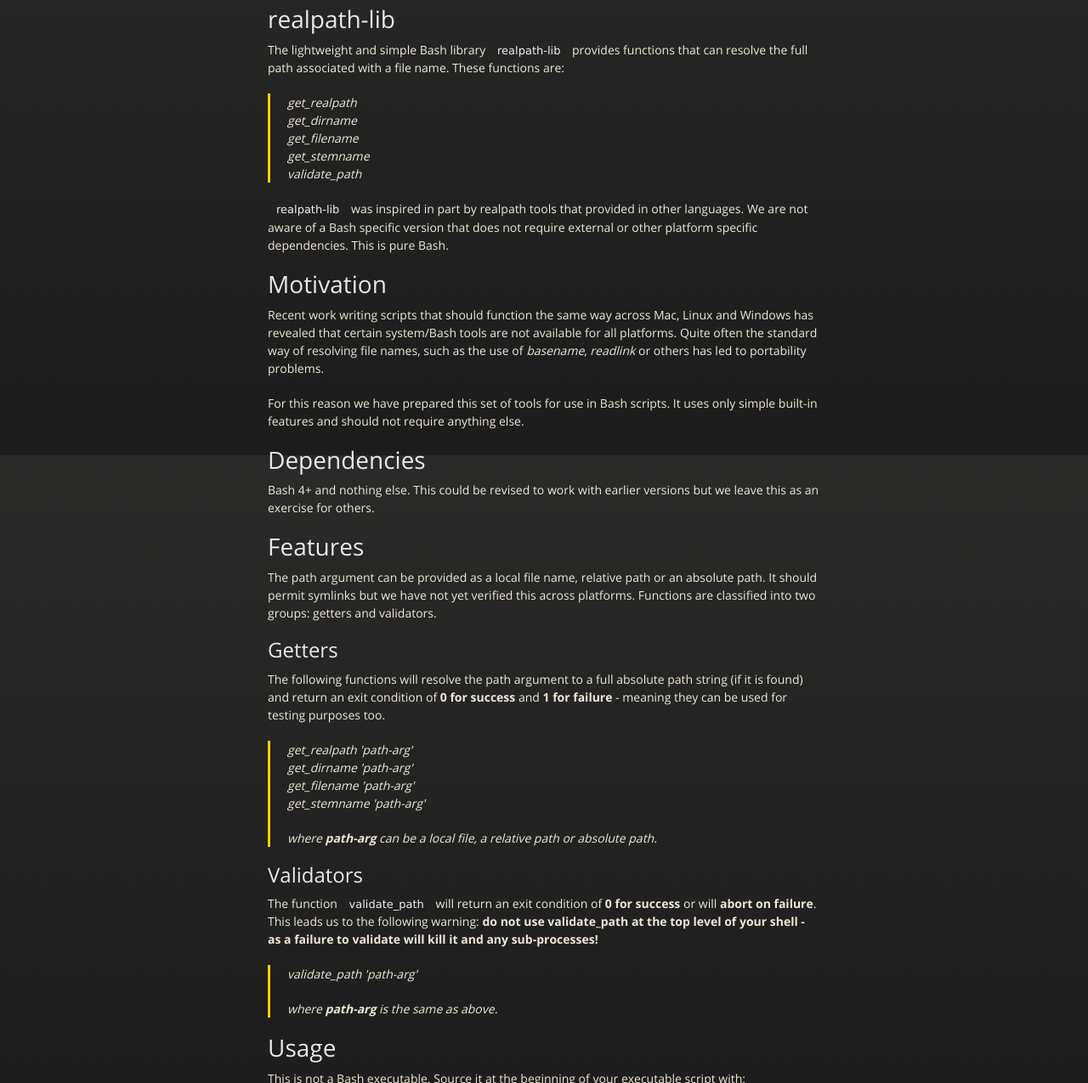
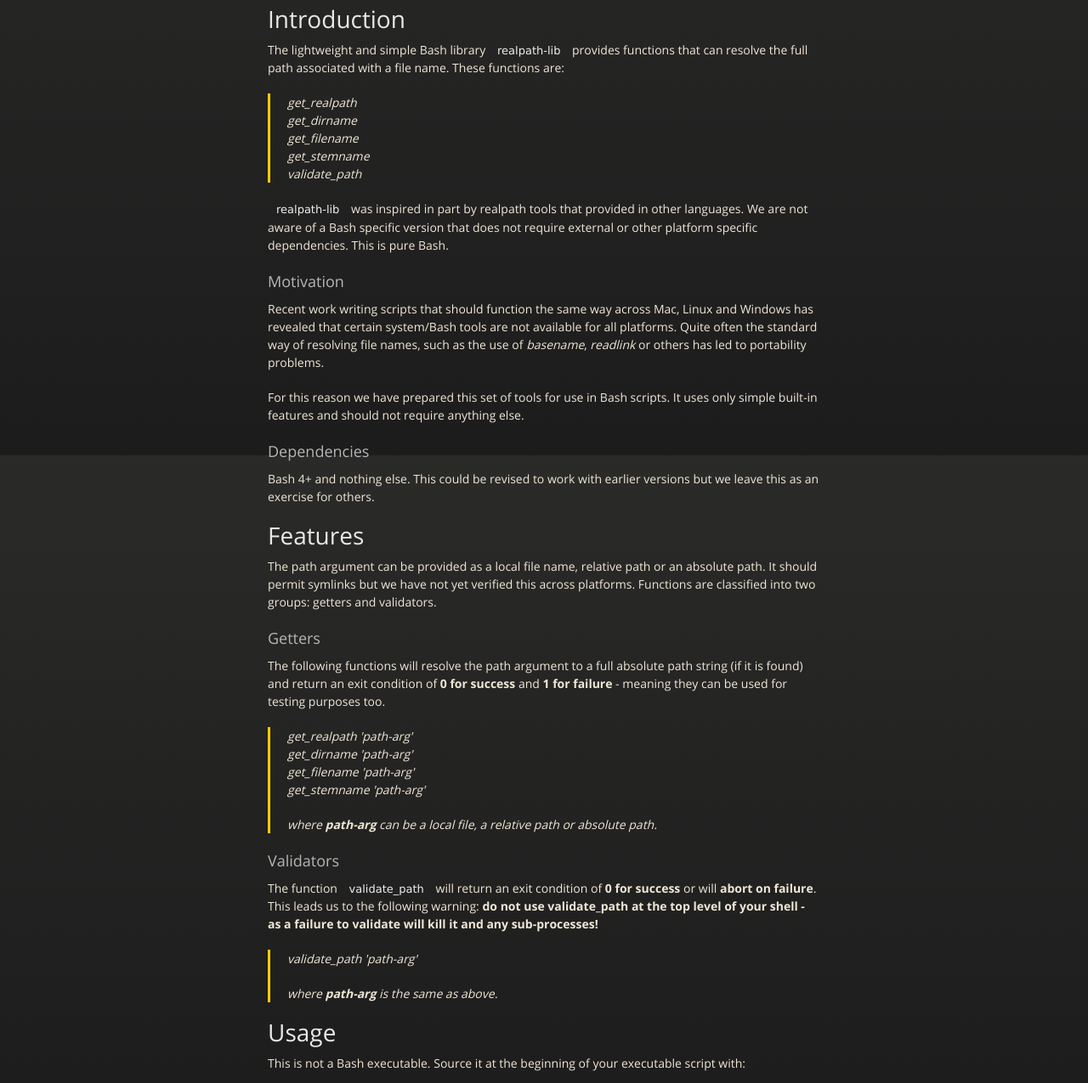
Before and after one commit to AsymLabs/realpath-lib, a plain HTML site: page index.html in a window 1280 px wide. Shown: the part 264-1539 px from the top of the page at 85% size. Drawn offline with nearby package versions, Linux system fonts and the light colour scheme.

```diff
--- a/index.html
+++ b/index.html
@@ -39,7 +39,7 @@
         </div>
 
         <h1>
-<a name="realpath-lib" class="anchor" href="#realpath-lib"><span class="octicon octicon-link"></span></a>realpath-lib</h1>
+<a name="introduction" class="anchor" href="#introduction"><span class="octicon octicon-link"></span></a>Introduction</h1>
 
 <p>The lightweight and simple Bash library <code>realpath-lib</code> provides functions that
 can resolve the full path associated with a file name.   These functions are:  </p>
@@ -56,8 +56,8 @@ validate_path  </p>
 languages.  We are not aware of a Bash specific version that does not require
 external or other platform specific dependencies.  This is pure Bash.  </p>
 
-<h1>
-<a name="motivation" class="anchor" href="#motivation"><span class="octicon octicon-link"></span></a>Motivation</h1>
+<h3>
+<a name="motivation" class="anchor" href="#motivation"><span class="octicon octicon-link"></span></a>Motivation</h3>
 
 <p>Recent work writing scripts that should function the same way across Mac, Linux
 and Windows has revealed that certain system/Bash tools are not available for
@@ -67,8 +67,8 @@ the use of <em>basename</em>, <em>readlink</em> or others has led to portability
 <p>For this reason we have prepared this set of tools for use in Bash scripts.  It
 uses only simple built-in features and should not require anything else.   </p>
 
-<h1>
-<a name="dependencies" class="anchor" href="#dependencies"><span class="octicon octicon-link"></span></a>Dependencies</h1>
+<h3>
+<a name="dependencies" class="anchor" href="#dependencies"><span class="octicon octicon-link"></span></a>Dependencies</h3>
 
 <p>Bash 4+ and nothing else.  This could be revised to work with earlier versions
 but we leave this as an exercise for others.  </p>
@@ -81,8 +81,8 @@ absolute path.  It should permit symlinks but we have not yet verified this
 across platforms.  Functions are classified into two groups: getters and
 validators.  </p>
 
-<h2>
-<a name="getters" class="anchor" href="#getters"><span class="octicon octicon-link"></span></a>Getters</h2>
+<h3>
+<a name="getters" class="anchor" href="#getters"><span class="octicon octicon-link"></span></a>Getters</h3>
 
 <p>The following functions will resolve the path argument to a full absolute path
 string (if it is found) and return an exit condition of <strong>0 for success</strong> and
@@ -97,8 +97,8 @@ get_stemname 'path-arg'  </p>
 <p>where <strong>path-arg</strong> can be a local file, a relative path or absolute path.   </p>
 </blockquote>
 
-<h2>
-<a name="validators" class="anchor" href="#validators"><span class="octicon octicon-link"></span></a>Validators</h2>
+<h3>
+<a name="validators" class="anchor" href="#validators"><span class="octicon octicon-link"></span></a>Validators</h3>
 
 <p>The function <code>validate_path</code> will return an exit condition of <strong>0 for success</strong>
 or will <strong>abort on failure</strong>.  This leads us to the following warning: <strong>do not
```
Also changed, not shown: params.json (+1 -1 lines).
